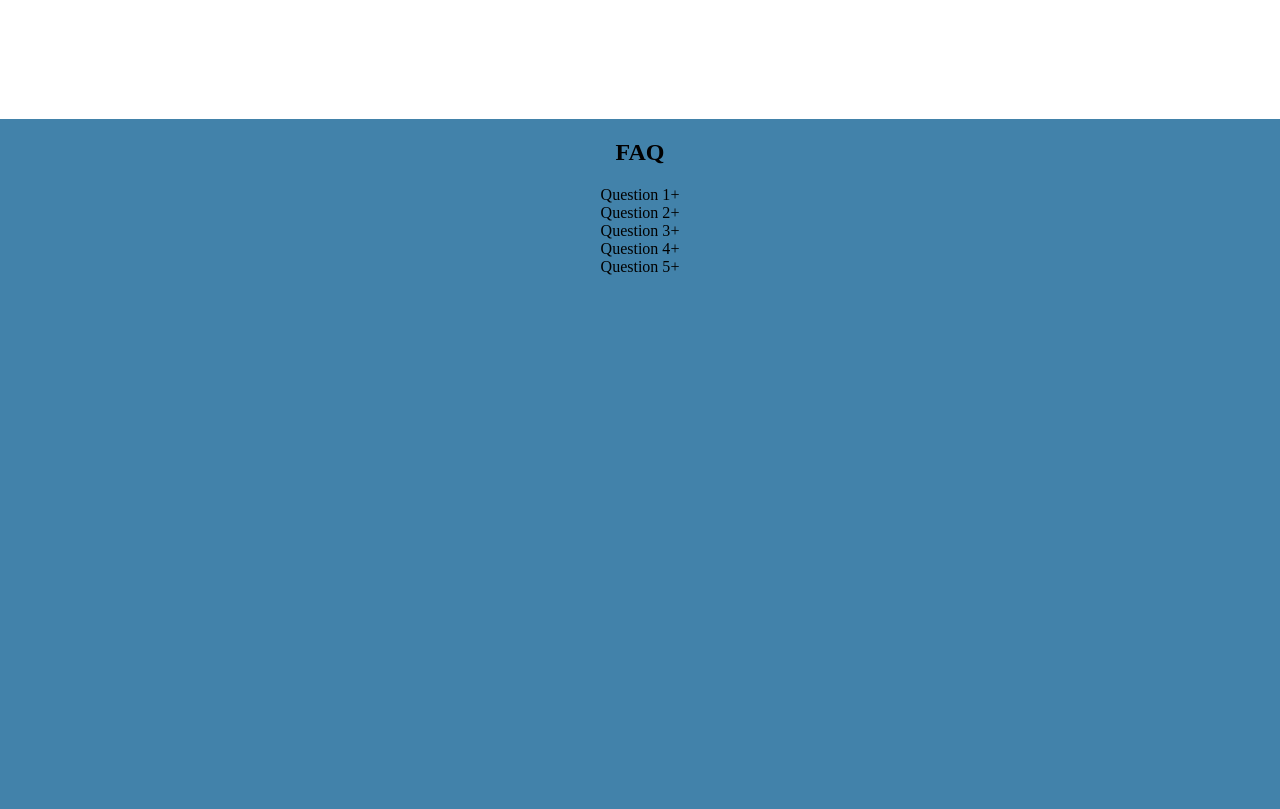
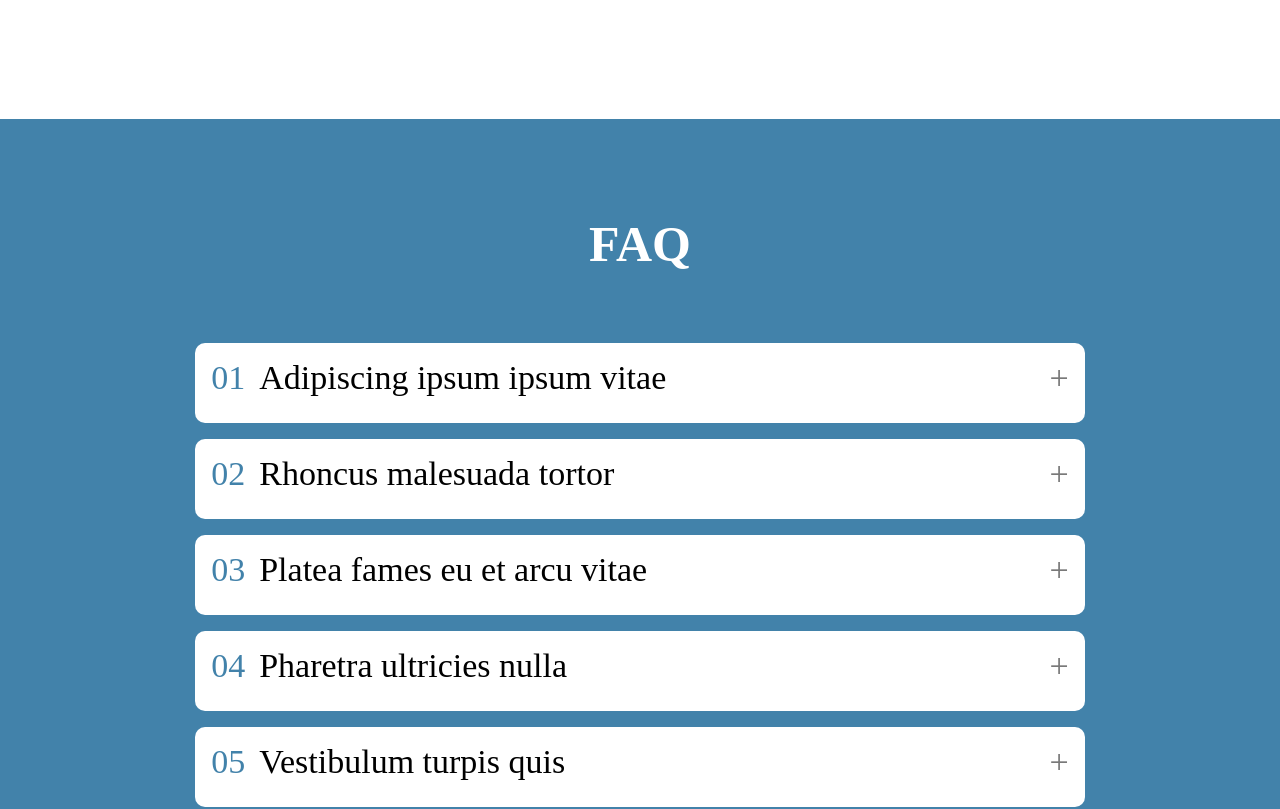
Before and after one commit to Soysauc/Contrast-Marketing, a Next.js app: page / in a window 1280 px wide. Shown: the part 1880-2689 px from the top of the page. Built offline with nearby package versions, Linux system fonts and the light colour scheme; a web font is replaced by a local one.

Commit message:
faq 80 percent complete

```diff
--- a/src/components/FaqPage.tsx
+++ b/src/components/FaqPage.tsx
@@ -2,29 +2,31 @@ import React, { useState } from 'react';
 import styles from '../styles/Faq.module.scss';
 
 interface FAQ {
+  n: number;
   q: string;
   a: string;
 }
 
 const faqs: FAQ[] = [
   {
-    q: 'Question 1',
-    a: 'Answer 1',
+    n: 1,
+    q: 'Adipiscing ipsum ipsum vitae',
+    a: 'Bibendum quis ridiculus at nunc. Mattis ut aliquet tortor mattis donec interdum. Congue sed magna quis id. Et egestas placerat pharetra gravida. Leo porta fermentum nulla aliquam ut fermentum tincidunt dignissim tellus. At in sapien libero aliquam. Risus commodo id integer ultricies. Vitae aliquet leo aliquam egestas et senectus.',
   },
+  { n: 2, q: 'Rhoncus malesuada tortor', a: 'Answer 2' },
   {
-    q: 'Question 2',
-    a: 'Answer 2',
-  },
-  {
-    q: 'Question 3',
+    n: 3,
+    q: 'Platea fames eu et arcu vitae',
     a: 'Answer 3',
   },
   {
-    q: 'Question 4',
+    n: 4,
+    q: 'Pharetra ultricies nulla',
     a: 'Answer 4',
   },
   {
-    q: 'Question 5',
+    n: 5,
+    q: 'Vestibulum turpis quis',
     a: 'Answer 5',
   },
 ];
@@ -42,7 +44,7 @@ const FAQPage: React.FC = () => {
 
   return (
     <section className={styles.faq}>
-      <h2>FAQ</h2>
+      <h2 className={styles.faqTitle}>FAQ</h2>
       <div className={styles.faqPage}>
         {faqs.map((faq, index) => (
           <div key={index} className={styles.faqItem}>
@@ -52,7 +54,11 @@ const FAQPage: React.FC = () => {
               }`}
               onClick={() => onClick(index)}
             >
-              <span className={styles.faqQuestion}>{faq.q}</span>
+              {' '}
+              <div>
+                <span className={styles.faqNumber}>0{faq.n}</span>
+                <span className={styles.faqQuestion}>{faq.q}</span>
+              </div>
               <span className={styles.faqToggle}>
                 {open === index ? '-' : '+'}
               </span>
--- a/src/styles/Faq.module.scss
+++ b/src/styles/Faq.module.scss
@@ -4,11 +4,10 @@
   display: flex;
   flex-direction: column;
   align-items: center;
-
   min-height: 100vh;
 }
 
-.faq__title {
+.faqTitle {
   margin-top: 100px;
   font-size: 50px;
   line-height: 50px;
@@ -16,57 +15,45 @@
   text-align: center;
 }
 
-.faq-page {
+.faqPage {
   display: flex;
   flex-direction: column;
   align-items: center;
+  margin-bottom: 100px;
   margin-top: 2rem;
   width: 100%;
 }
 
-.faq-item {
-  width: 100%;
-  max-width: 600px;
+.faqItem {
+  width: 69.5%;
+  height: 80px;
+  border-radius: 10px;
   margin-bottom: 1rem;
+  background-color: white;
   display: flex;
   flex-direction: column;
-  align-items: center;
 }
 
-.faq-header {
+.faqHeader {
   display: flex;
-  justify-content: space-between;
+  justify-content: flex-start;
+  font-size: 34px;
   align-items: center;
-  background-color: #f0f0f0;
   padding: 1rem;
-  border: 1px solid #ccc;
   border-radius: 5px;
   cursor: pointer;
-  transition: background-color 0.3s;
-  width: 100%;
+  justify-content: space-between;
 }
-
-.faq-header-open {
-  background-color: #e0e0e0;
+.faqAnswer {
+  height: 180px;
+  background-color: white;
+  border-bottom-left-radius: 0;
+  border-top-right-radius: 0;
 }
-
-.faq-question {
-  font-size: 1.1rem;
-  font-weight: bold;
-  text-align: center;
+.faqToggle {
+  color: #797979;
 }
-
-.faq-toggle {
-  font-size: 1.5rem;
-  font-weight: bold;
+.faqNumber {
+  color: #4282aa;
+  margin-right: 14px;
 }
-
-.faq-answer {
-  background-color: #fff;
-  padding: 1rem;
-  margin-top: 0.5rem;
-  border: 1px solid #ccc;
-  border-radius: 5px;
-  width: 100%;
-  text-align: center;
-}
```
